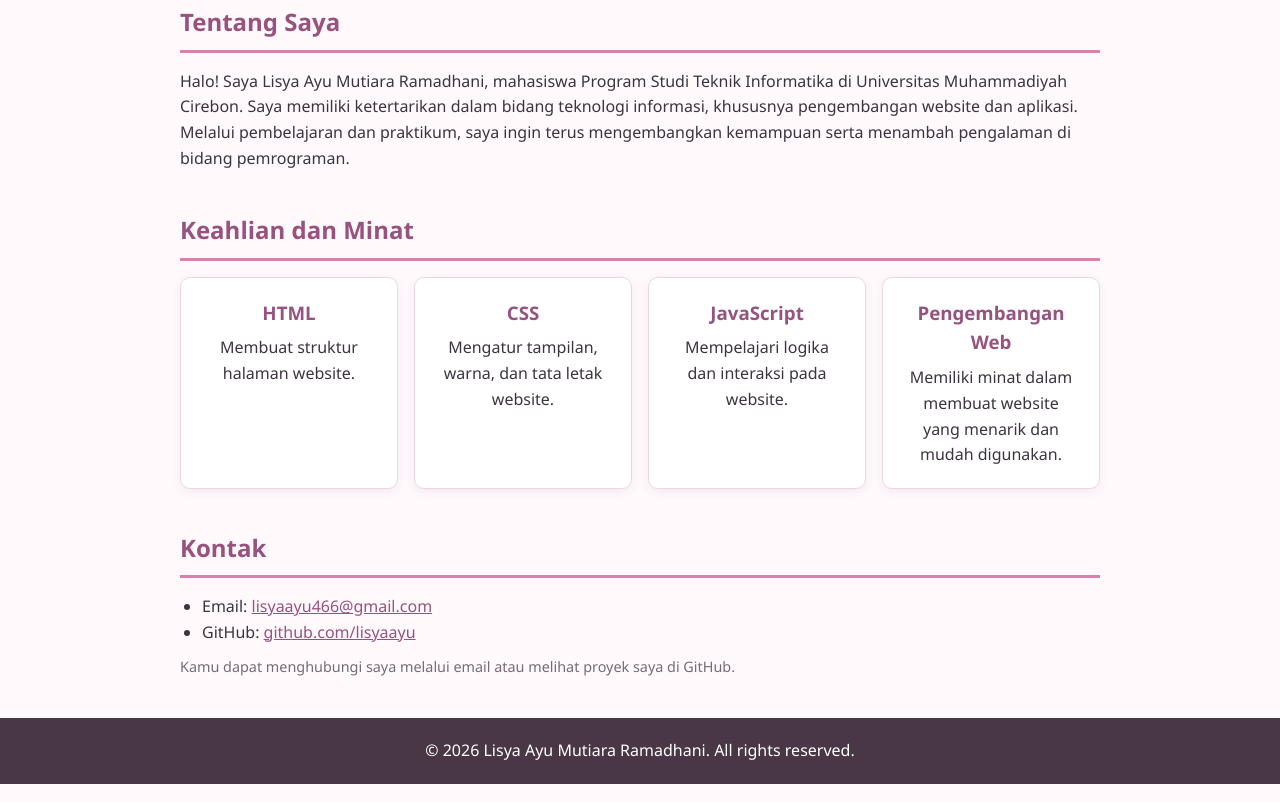
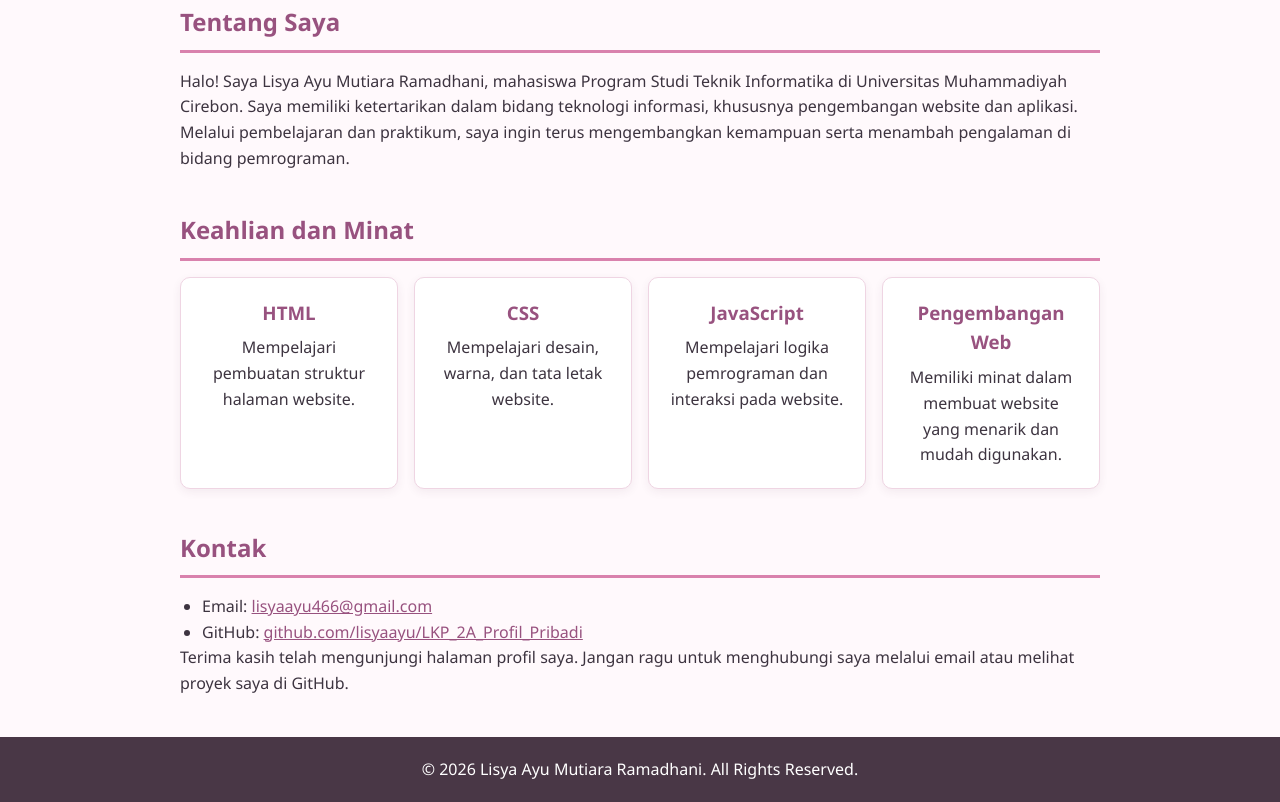
Before and after one commit to lisyaayu/LKP_2A_Profil_Pribadi, a plain HTML site: page index.html in a window 1280 px wide. Shown: the part 388-1190 px from the top of the page. Drawn offline with Linux system fonts and the light colour scheme.

Commit message:
Update index.html

```diff
--- a/index.html
+++ b/index.html
@@ -4,32 +4,37 @@
 <head>
     <meta charset="UTF-8">
     <meta name="viewport" content="width=device-width, initial-scale=1.0">
-    <title>Profil - Lisya Ayu Mutiara Ramadhani</title>
+    <title>Profil Lisya Ayu Mutiara Ramadhani</title>
     <link rel="stylesheet" href="style.css">
 </head>
+
 <body>
 
-    <!-- Bagian Header -->
+    <!-- HEADER -->
     <header>
         <img src="./foto.jpg"
              alt="Foto Profil Lisya Ayu"
              class="foto">
 
         <h1>Lisya Ayu Mutiara Ramadhani</h1>
-        <p>Mahasiswa Teknik Informatika | Universitas Muhammadiyah Cirebon</p>
+
+        <p>
+            Mahasiswa Teknik Informatika |
+            Universitas Muhammadiyah Cirebon
+        </p>
     </header>
 
-    <!-- Navigasi -->
+    <!-- NAVIGASI -->
     <nav>
         <a href="#tentang">Tentang</a>
         <a href="#keahlian">Keahlian</a>
         <a href="#kontak">Kontak</a>
     </nav>
 
-    <!-- Konten Utama -->
+    <!-- KONTEN UTAMA -->
     <main>
 
-        <!-- Tentang Saya -->
+        <!-- TENTANG SAYA -->
         <section id="tentang">
             <h2>Tentang Saya</h2>
 
@@ -42,12 +47,12 @@
                 teknologi informasi, khususnya pengembangan
                 website dan aplikasi. Melalui pembelajaran
                 dan praktikum, saya ingin terus mengembangkan
-                kemampuan serta menambah pengalaman
-                di bidang pemrograman.
+                kemampuan serta menambah pengalaman di bidang
+                pemrograman.
             </p>
         </section>
 
-        <!-- Keahlian -->
+        <!-- KEAHLIAN DAN MINAT -->
         <section id="keahlian">
             <h2>Keahlian dan Minat</h2>
 
@@ -55,31 +60,40 @@
 
                 <div class="card">
                     <h3>HTML</h3>
-                    <p>Membuat struktur halaman website.</p>
+                    <p>
+                        Mempelajari pembuatan struktur
+                        halaman website.
+                    </p>
                 </div>
 
                 <div class="card">
                     <h3>CSS</h3>
-                    <p>Mengatur tampilan, warna, dan tata letak website.</p>
+                    <p>
+                        Mempelajari desain, warna,
+                        dan tata letak website.
+                    </p>
                 </div>
 
                 <div class="card">
                     <h3>JavaScript</h3>
-                    <p>Mempelajari logika dan interaksi pada website.</p>
+                    <p>
+                        Mempelajari logika pemrograman
+                        dan interaksi pada website.
+                    </p>
                 </div>
 
                 <div class="card">
                     <h3>Pengembangan Web</h3>
                     <p>
-                        Memiliki minat dalam membuat website
-                        yang menarik dan mudah digunakan.
+                        Memiliki minat dalam membuat
+                        website yang menarik dan mudah digunakan.
                     </p>
                 </div>
 
             </div>
         </section>
 
-        <!-- Kontak -->
+        <!-- KONTAK -->
         <section id="kontak">
             <h2>Kontak</h2>
 
@@ -93,27 +107,28 @@
 
                 <li>
                     GitHub:
-                    <a href="https://github.com/lisyaayu/LKP_2A_Profil_Pribadi.git"
+                    <a href="https://github.com/lisyaayu/LKP_2A_Profil_Pribadi"
                        target="_blank"
                        rel="noopener noreferrer">
-                        github.com/lisyaayu
+                        github.com/lisyaayu/LKP_2A_Profil_Pribadi
                     </a>
                 </li>
             </ul>
 
-            <p class="catatan">
-                Kamu dapat menghubungi saya melalui email
+            <p>
+                Terima kasih telah mengunjungi halaman profil saya.
+                Jangan ragu untuk menghubungi saya melalui email
                 atau melihat proyek saya di GitHub.
             </p>
         </section>
 
     </main>
 
-    <!-- Footer -->
+    <!-- FOOTER -->
     <footer>
         <p>
             &copy; 2026 Lisya Ayu Mutiara Ramadhani.
-            All rights reserved.
+            All Rights Reserved.
         </p>
     </footer>
 
```
